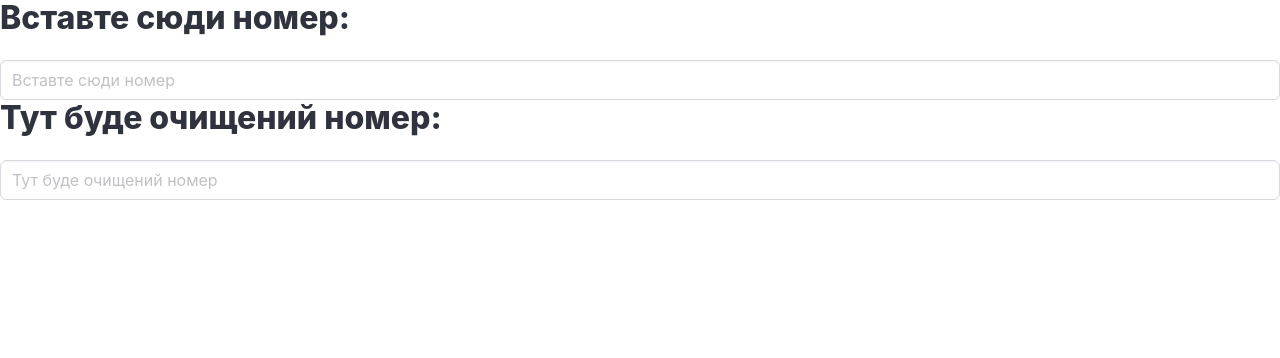
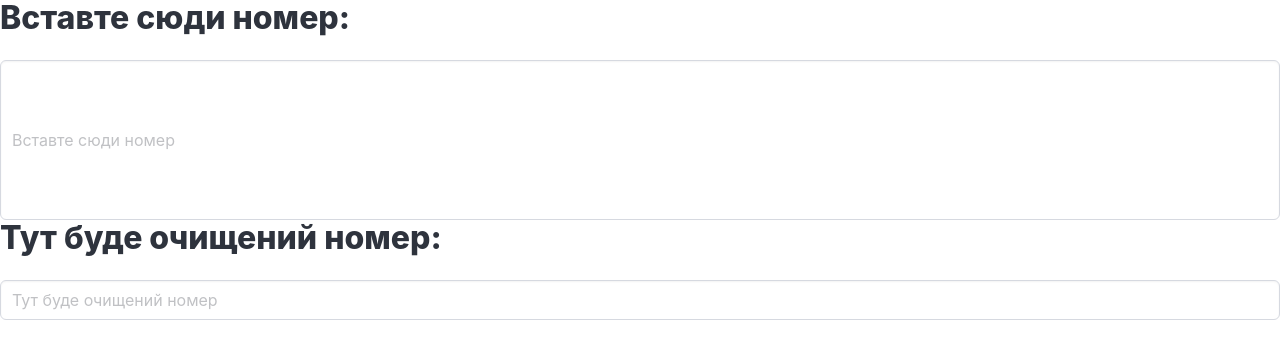
Before and after one commit to TreedyeBon/phoneformatter, a plain HTML site: page index.html in a window 1280 px wide. Drawn offline with nearby package versions, Linux system fonts and the light colour scheme.

Commit message:
Update index.html

```diff
--- a/index.html
+++ b/index.html
@@ -8,7 +8,7 @@
 </head>
 <body>
     <h1 class="title">Вставте сюди номер:</h1>
-    <input class="input" id="input" placeholder="Вставте сюди номер"/>
+    <input class="input" id="input" placeholder="Вставте сюди номер" style="height: 20vh"/>
     <h1 class="title">Тут буде очищений номер:</h1>
     <input class="input" id="output" placeholder="Тут буде очищений номер"/>
     <script>
```
